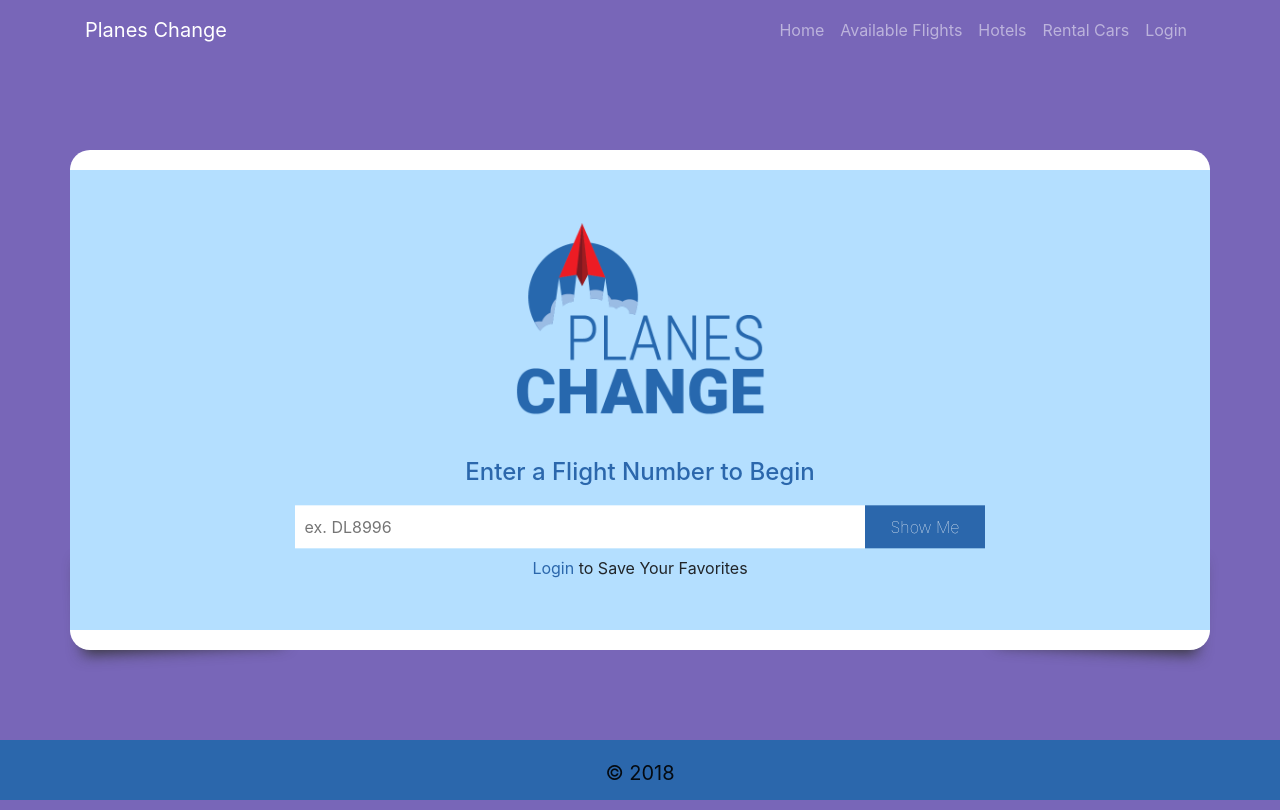
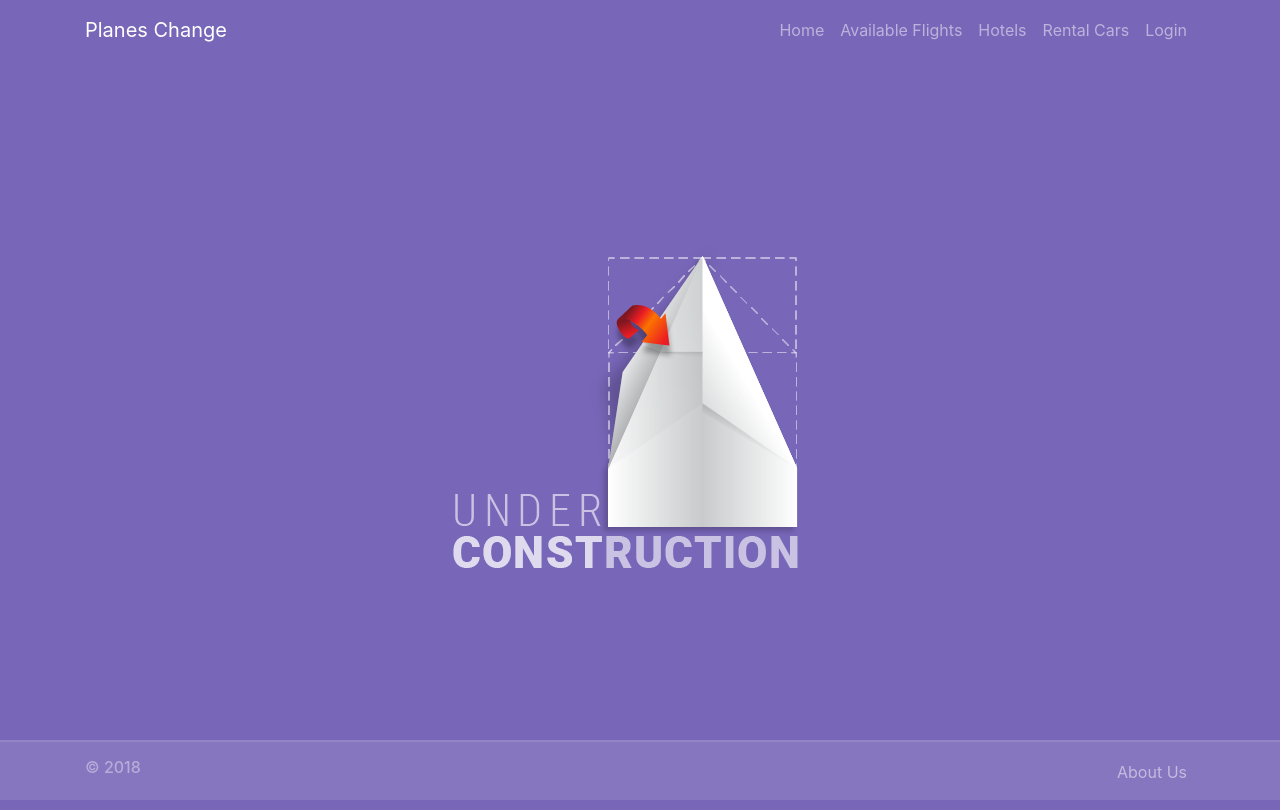
Before and after one commit to KathrynParker/planeschange, a React (Create React App) app in the folder client/: page /about in a window 1280 px wide. Built offline with nearby package versions, Linux system fonts and the light colour scheme.

Commit message:
Updated footer and created an About page route

```diff
--- a/client/src/App.js
+++ b/client/src/App.js
@@ -3,6 +3,7 @@ import './App.css';
 import Header from './components/header';
 import Ticket from './components/ticket';
 import Footer from './components/footer';
+import AboutUs from './components/aboutUs';
 import "bootstrap/dist/css/bootstrap.min.css";
 import { Route, Switch } from 'react-router-dom';
 import AvailFlights from './components/availflights/availFlights';
@@ -21,6 +22,7 @@ class App extends Component {
                     <Route path="/availFlights" component={AvailFlights} />
                     <Route path="/hotels" component={UnderConstruction} />
                     <Route path="/rentalCars" component={UnderConstruction} />
+                    <Route path="/about" component={AboutUs} />
                     <Route path="/" component={Ticket} />
                 </Switch>
             </div>
--- /dev/null
+++ b/client/src/components/aboutUs.js
@@ -0,0 +1,17 @@
+import React, { Component } from "react";
+import underconst from './images/underconst.png';
+import "./aboutUs.js";
+
+class AboutUs extends Component {
+  render() {
+    return (
+      <div className="child">
+        <div className="container">
+        <div className="constructionPNG"><img src={underconst} alt="Under Construction" /></div>
+        </div>
+      </div>
+    );
+  }
+}
+
+export default AboutUs;
--- a/client/src/components/footer.css
+++ b/client/src/components/footer.css
@@ -13,10 +13,15 @@ body {
   width: 100%;
   height: 60px; /* Set the fixed height of the footer here */
   line-height: 60px; /* Vertically center the text there */
-  background-color: #2b67ac;
+  background-color: rgba(255, 255, 255, 0.1);
+  border-top: solid 2px rgba(255, 255, 255, 0.1);
 }
 
 
 .fixed-bottom {
   margin-bottom: -16px;
 }
+
+.copyRight {
+  color: rgba(255, 255, 255, 0.4);
+}
--- a/client/src/components/footer.js
+++ b/client/src/components/footer.js
@@ -1,18 +1,30 @@
 import React, { Component } from "react";
+import { Link } from 'react-router-dom';
 import "./footer.css";
 
 class Footer extends Component {
   render() {
     return (
       <footer className="footer">
-        <div className="container">
-          <nav className="navbar fixed-bottom navbar-light bg-blue mx-auto">
-            <a className="navbar-brand mx-auto pt-3" href="#">	&#169; 2018</a>
-          </nav>
-        </div>
+        <nav className="navbar navbar-expand-sm navbar-dark bg-pcBlue mb-3 py-0">
+          <div className="container">
+            <h6 className="copyRight">&#169; 2018</h6>
+            <div>
+              <ul className="navbar-nav mr-auto">
+                <li className="nav-item">
+                  <Link to="/about" className="nav-link">About Us</Link>
+                </li>
+              </ul>
+            </div>
+          </div>
+        </nav>
       </footer>
     );
   }
 }
 
 export default Footer;
+
+
+
+<p className="navbar-brand mx-auto pt-3" href="#">	&#169; 2018</p>
```
Also changed, not shown: client/src/aboutUs.css (added).
